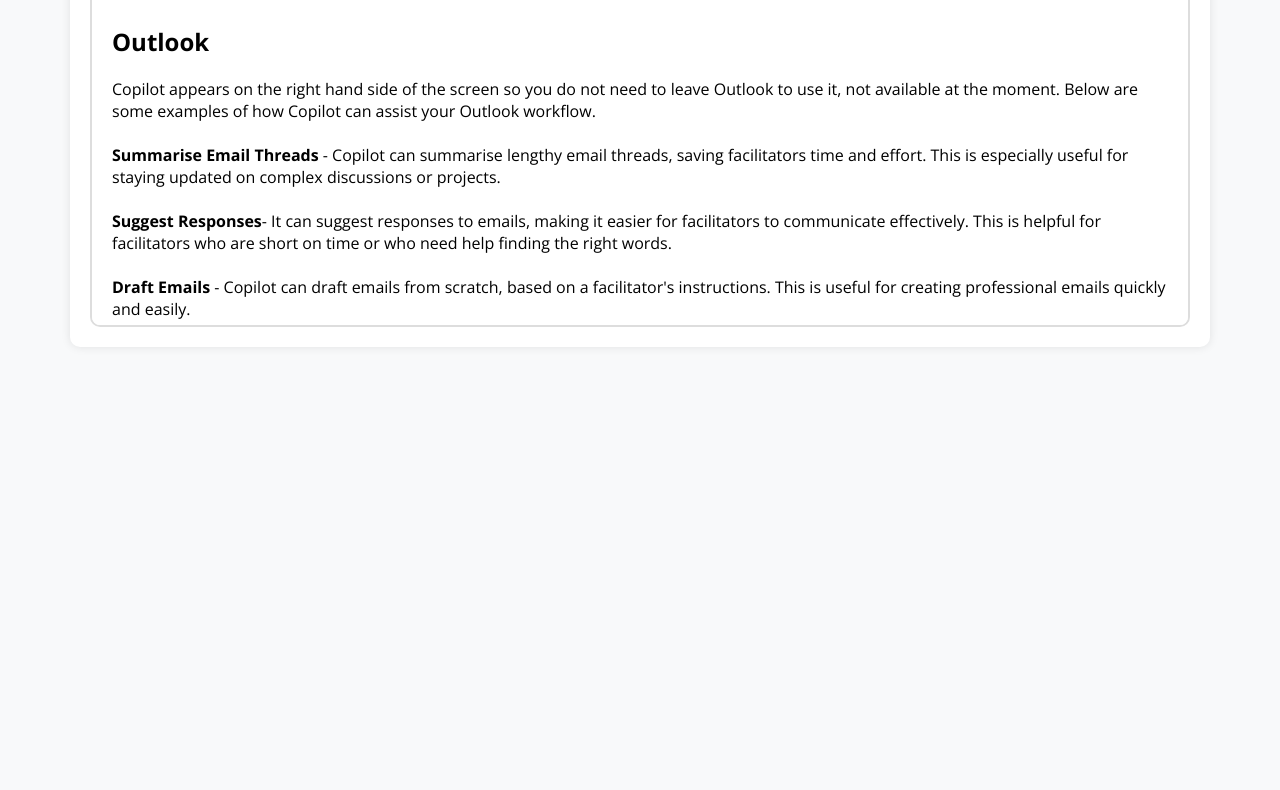
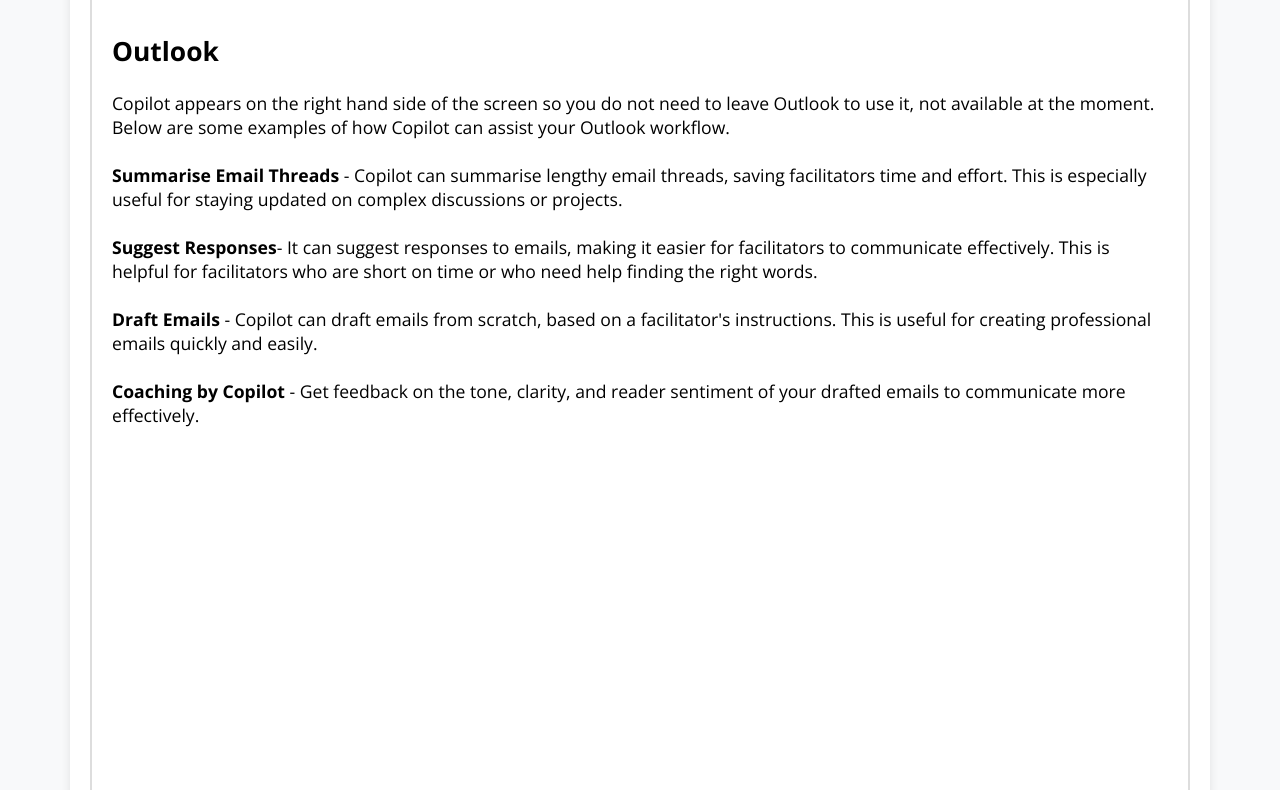
Before and after one commit to kathrynmcgilvrayeles/Integrated-AI, a plain HTML site: page index.html in a window 1280 px wide. Shown: the part 204-994 px from the top of the page. Before the commit the page ends 800 px from the top, so only its background shows below. Drawn offline with nearby package versions, Linux system fonts and the light colour scheme.

Commit message:
Update index.html

```diff
--- a/index.html
+++ b/index.html
@@ -12,6 +12,7 @@
             margin: 0;
             padding: 20px;
             text-align: center;
+            font-size: 1.1em; /* Increased font size */
         }
         .container {
             max-width: 1100px; /* Increased from 800px */
@@ -59,9 +60,7 @@
             border-radius: 0 0 10px 10px;
             background: white;
             margin-top: -2px;
-            min-height: 300px;
-            max-height: 300px;
-            overflow-y: auto;
+            min-height: 800px; /* Increased height */
         }
         .tab-content > div {
             display: none;
```
